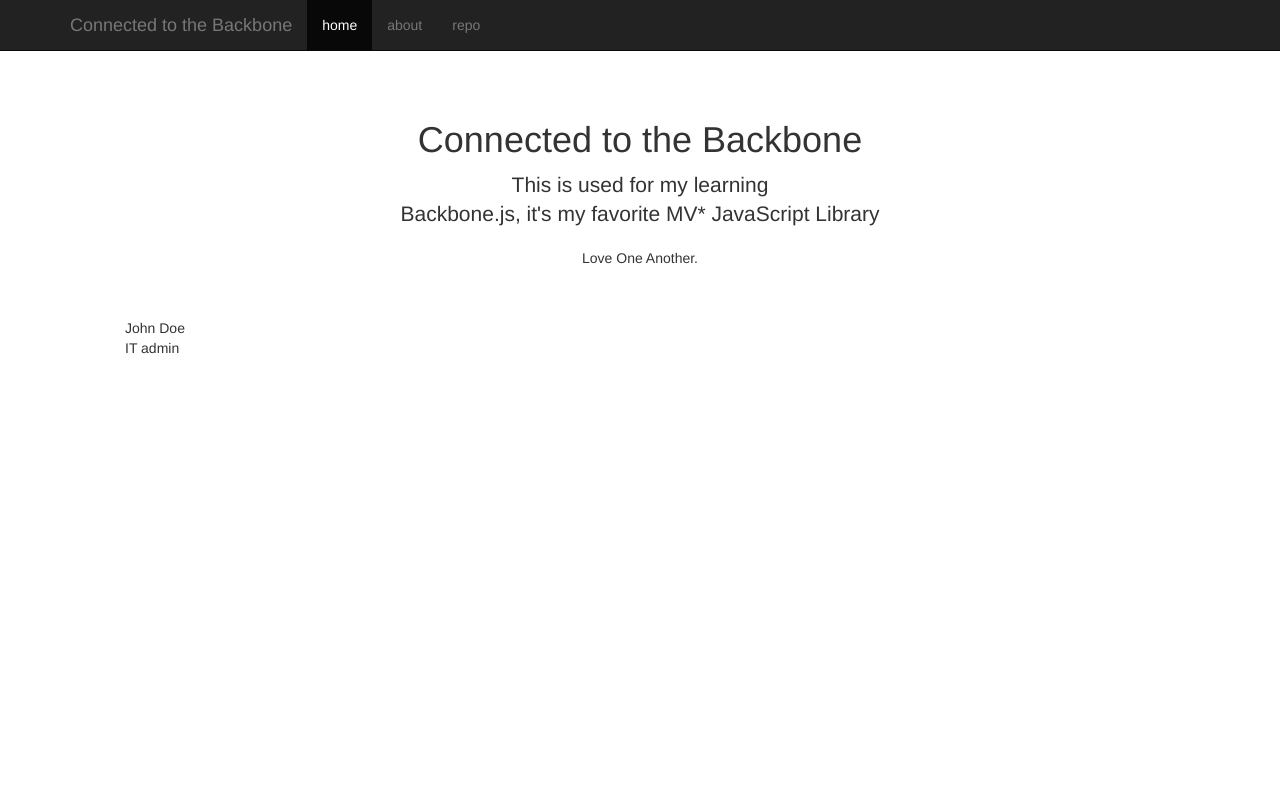
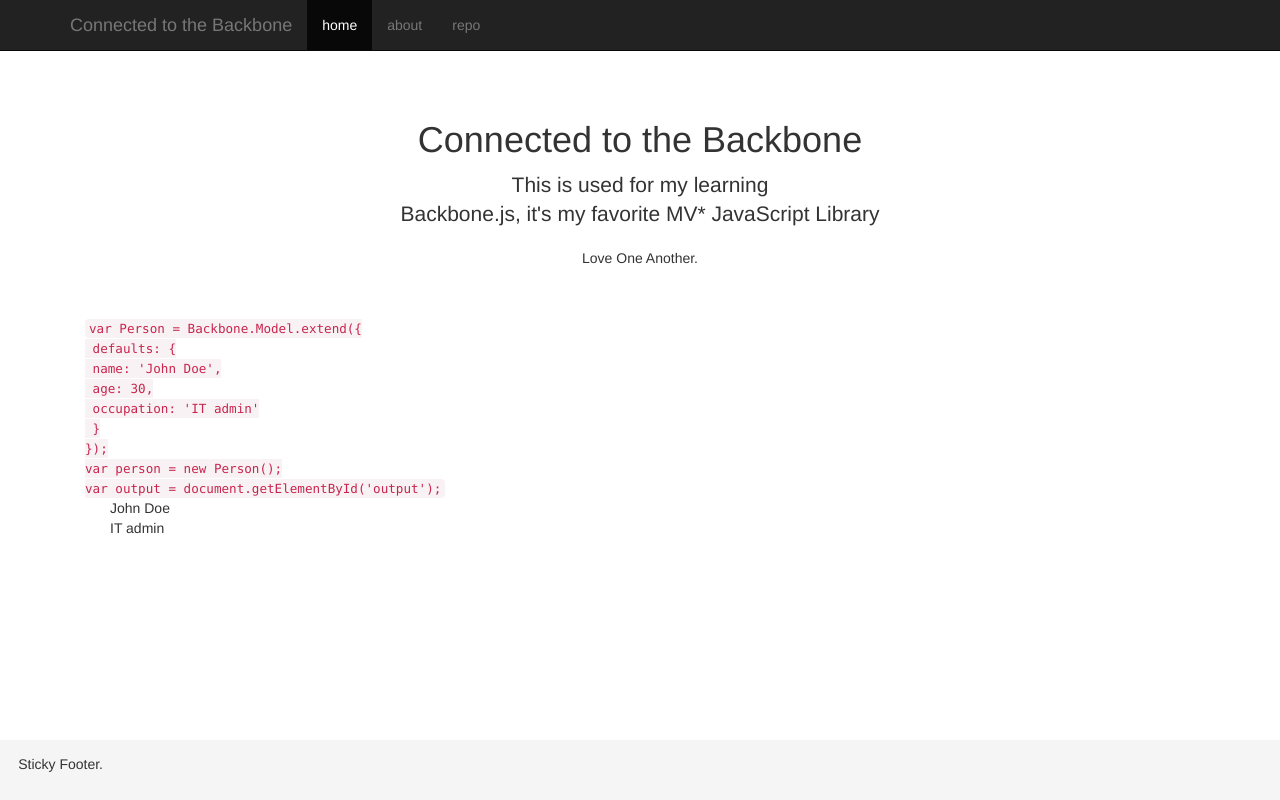
Before and after one commit to anthonybrown/connected, a plain HTML site: page index.html in a window 1280 px wide. Drawn offline with Linux system fonts and the light colour scheme.

Commit message:
add code sample to page

```diff
--- a/assets/css/main.css
+++ b/assets/css/main.css
@@ -9,9 +9,28 @@
 
 body {
   padding-top: 60px;
+  /* set margin to height of footer */
+  padding-bottom: 60px;
 }
 
 .starter-template {
   padding: 40px 15px;
   text-align: center
 }
+
+/*==========================================================================
+   Footer Styles
+   Author Me
+  ========================================================================*/
+
+  .footer {
+    position: absolute;
+    bottom: 0;
+    width: 100%;
+    padding-right: 1.3em;
+    padding-left: 1.3em;
+    padding-top: 1em;
+    /* Set the fixed height of the footer here */
+    height: 60px;
+    background-color: #f5f5f5;
+}
--- a/index.html
+++ b/index.html
@@ -39,8 +39,24 @@
       <p>Love One Another.</p>
     </div>
     <div class="container">
-      <ul id="output"></ul>
+      <code>
+        var Person = Backbone.Model.extend({<br>
+          &nbsp;defaults: {<br>
+          &nbsp;name: 'John Doe',<br>
+          &nbsp;age: 30,<br>
+          &nbsp;occupation: 'IT admin'<br>
+          &nbsp;}<br>
+        });<br>
+
+        var person = new Person();<br />
+
+        var output = document.getElementById('output');<br />
+      </code>
+      <ul class='row' id="output"></ul>
     </div>
+  </div>
+  <div class="footer">
+    <p class="muted">Sticky Footer.</p>
   </div>
   <script src='assets/js/libs/jquery.js'></script>
   <script src='assets/js/libs/bootstrap.js'></script>
```
